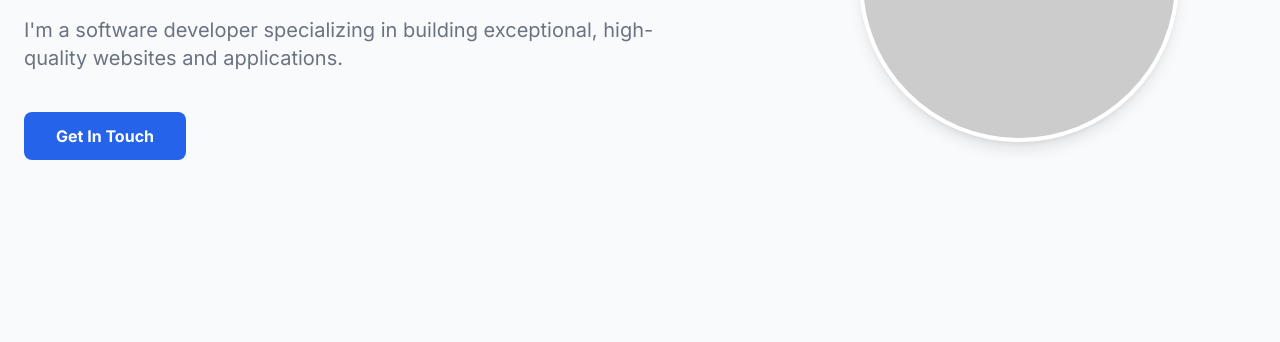
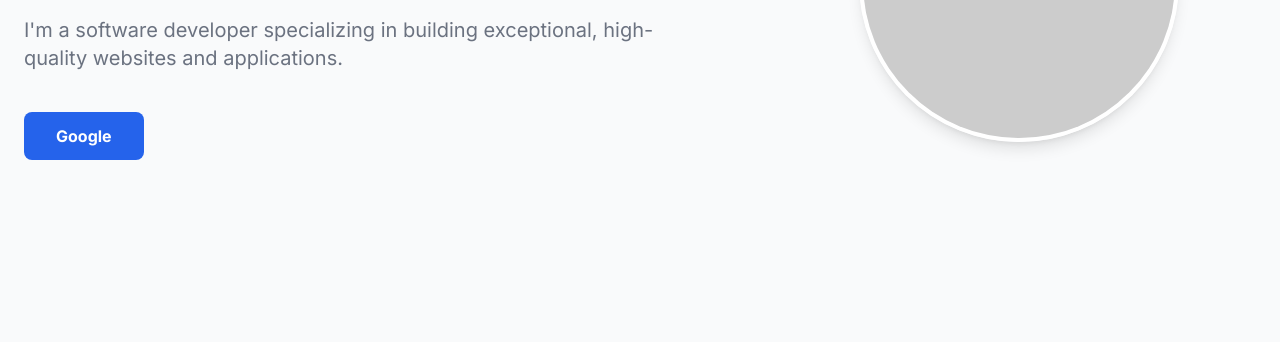
Before and after one commit to bluebarry21/Barry-Developer-Portfolio, a plain HTML site: page index.html in a window 1280 px wide. Shown: the part 458-800 px from the top of the page. Drawn offline with nearby package versions, Linux system fonts and the light colour scheme; placeholder pictures from the web are drawn by us.

Commit message:
Update index.html

```diff
--- a/index.html
+++ b/index.html
@@ -91,8 +91,8 @@
                     <p class="mt-6 text-lg md:text-xl text-gray-500 max-w-2xl mx-auto md:mx-0">
                         I'm a software developer specializing in building exceptional, high-quality websites and applications.
                     </p>
-                    <a href="#contact" class="mt-10 inline-block px-8 py-3 bg-blue-600 text-white font-semibold rounded-lg hover:bg-blue-700 transition-colors duration-300">
-                        Get In Touch
+                    <a href="https://www.google.com/" class="mt-10 inline-block px-8 py-3 bg-blue-600 text-white font-semibold rounded-lg hover:bg-blue-700 transition-colors duration-300">
+                        Google
                     </a>
                 </div>
 
```
